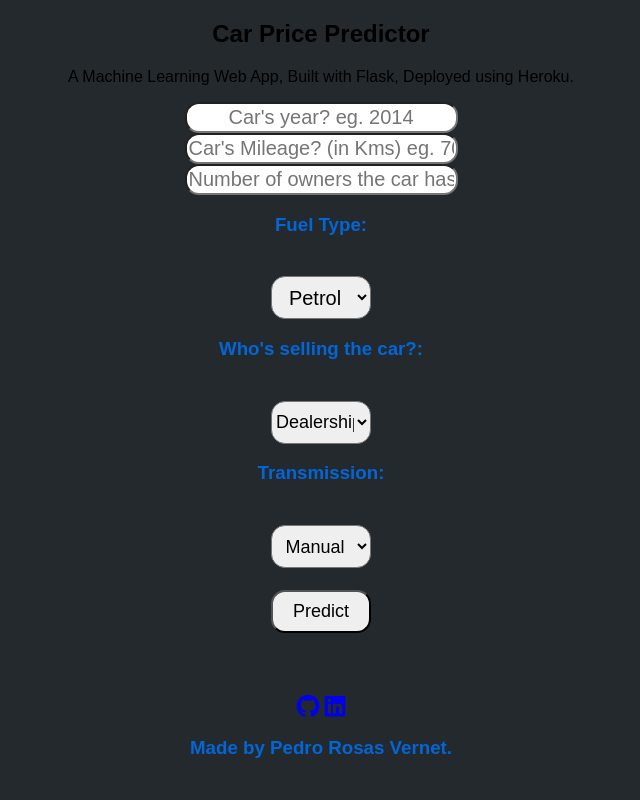
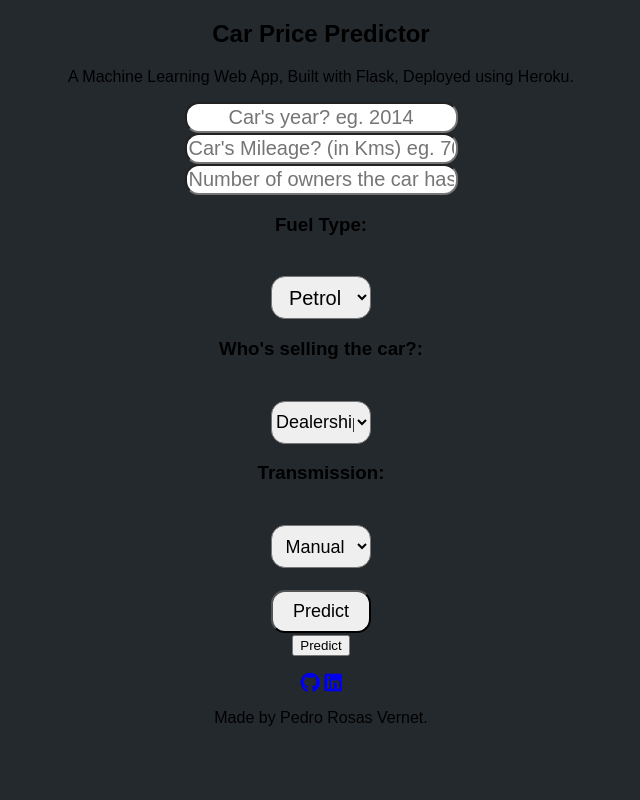
Before and after one commit to prosasDS/car-price-regression, a Flask app: page / in a window 1280 px wide. Shown: the whole page, without its empty margins (319-959 px from the left). Run offline with Flask 2, Linux system fonts and the light colour scheme; parts of the project's set-up code (start-up, migrations or seed data) failed here and were passed over; some libraries are stand-ins or nearby versions.

Commit message:
Update index.html

```diff
--- a/templates/index.html
+++ b/templates/index.html
@@ -11,15 +11,19 @@
 
 <body>
     <!-- Website Title -->
+    <div class="header">
         <div class="container">
             <h2 class='container-heading'><span class="heading_font">Car Price Predictor</span></h2>
             <div class='description'>
                 <p>A Machine Learning Web App, Built with Flask, Deployed using Heroku.</p>
             </div>
          </div>
+    </div>
 
-    <div style="color:#0366d6">
-        <form action="{{ url_for('predict')}}" method="post">
+
+    <!-- Text Area -->
+    	<div class="ml-container">
+    		<form action="{{ url_for('predict') }}" method="POST">
                 <input id="first" name="Year" type="number " placeholder="Car's year? eg. 2014"><br>
             <input id="third" name="Kms_Driven" required="required" placeholder="Car's Mileage? (in Kms) eg. 70000"><br>
             <input id="fourth" name="Owner" required="required" placeholder="Number of owners the car has had? eg. 2"><br>
@@ -43,8 +47,10 @@
             </select>
             <br><br><button id="sub" type="submit ">Predict</button>
             <br>
+        		<input type="submit" class="my-cta-button" value="Predict">
         	</form>
-        <br><br><h3>{{ prediction_text }}<h3>
+    	</div>
+
         <!-- Footer -->
        <div class='footer'>
            <div class="contact">
```
Lines whose indentation alone changed are shown as unchanged.
